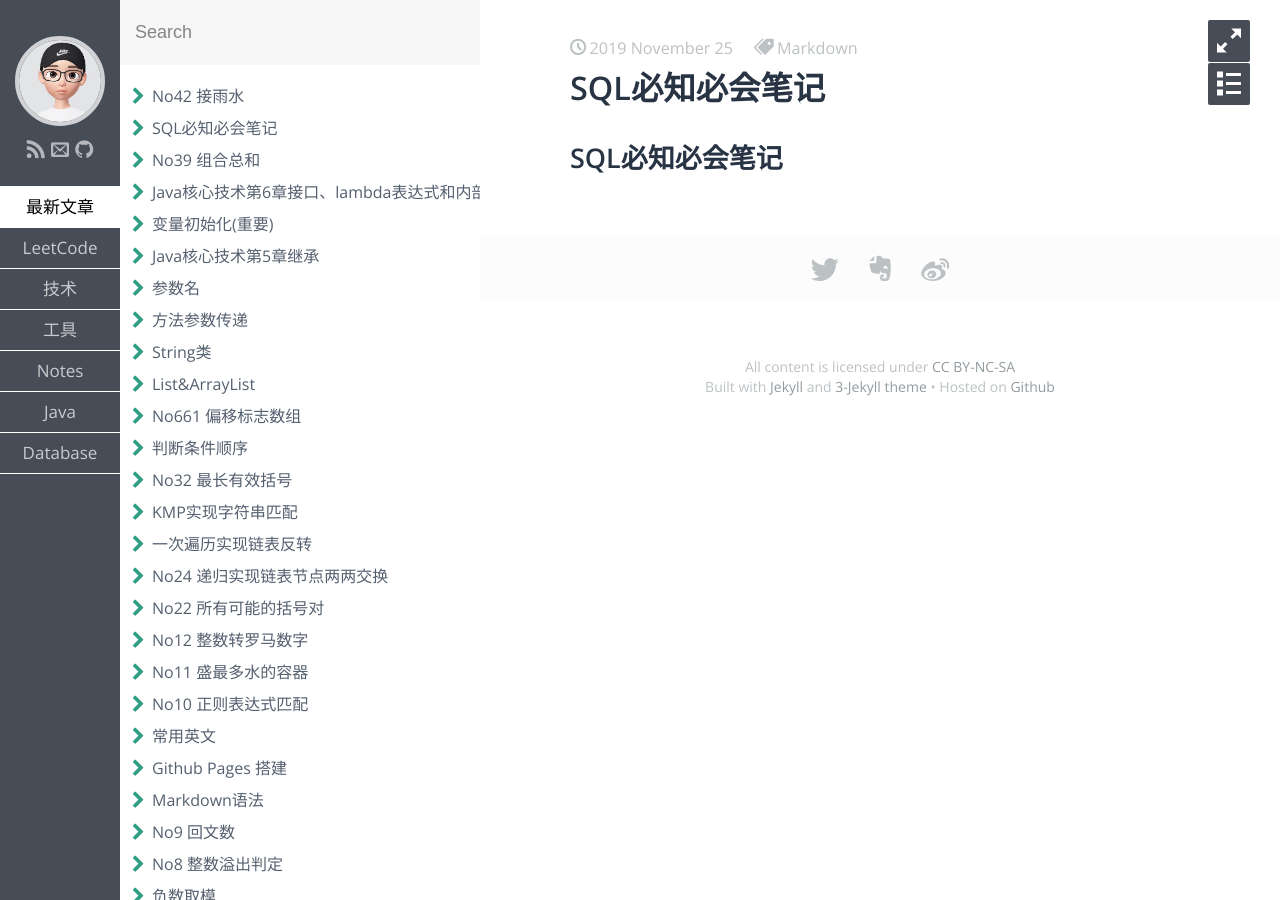
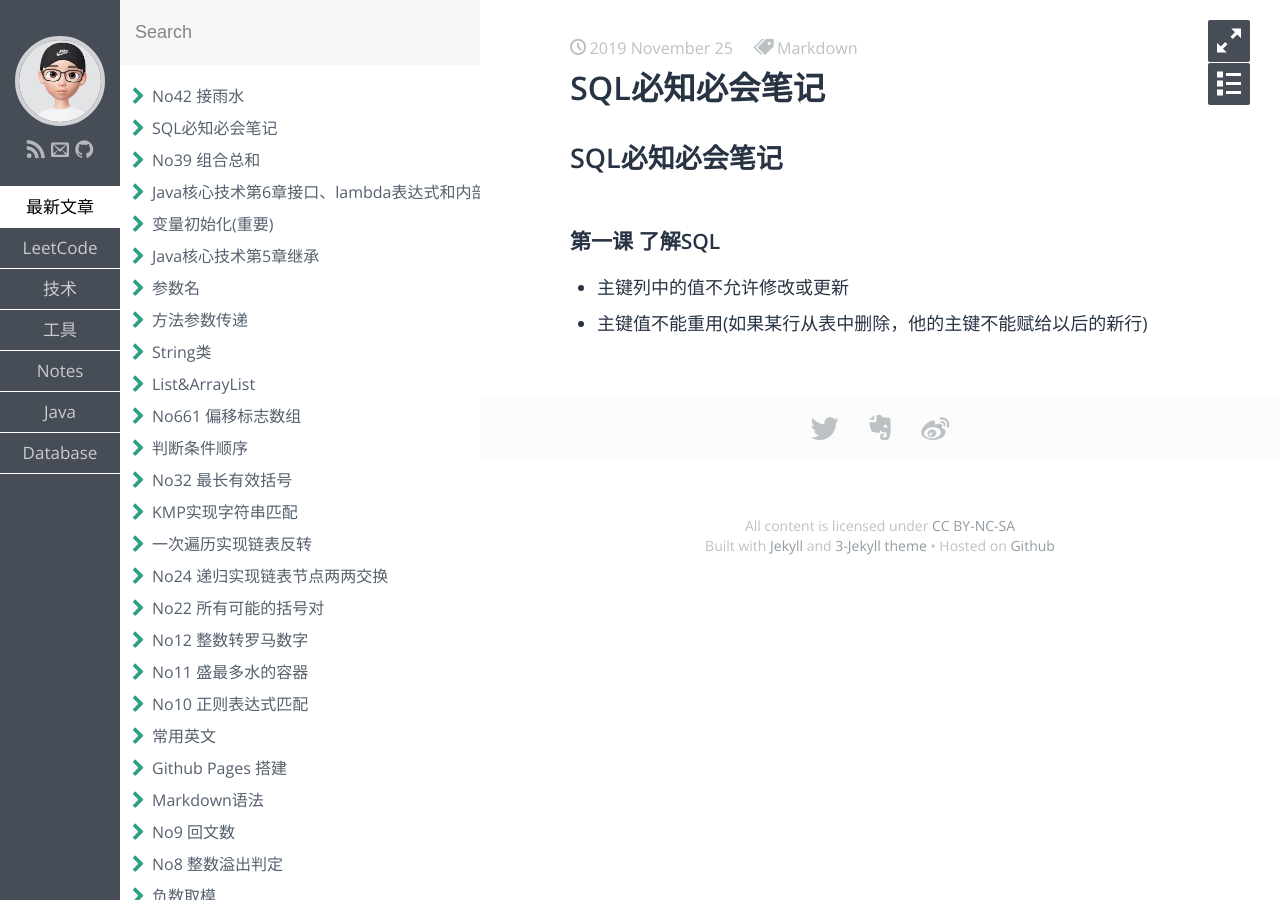
Before and after one commit to Tong0217/Tong0217.github.io, a Jekyll site: the page built from _posts/database/2019-11-25-sql.md, in a window 1280 px wide. Built offline with Jekyll 4.4.1, drawn with Linux system fonts in a browser that asks for light colours; some web fonts are replaced.

Commit message:
Update 2019-11-25-sql.md

```diff
--- a/_posts/database/2019-11-25-sql.md
+++ b/_posts/database/2019-11-25-sql.md
@@ -6,3 +6,7 @@ tags: Markdown
 description:
 ---
 # SQL必知必会笔记
+
+### 第一课 了解SQL
+* 主键列中的值不允许修改或更新
+* 主键值不能重用(如果某行从表中删除，他的主键不能赋给以后的新行)
```
